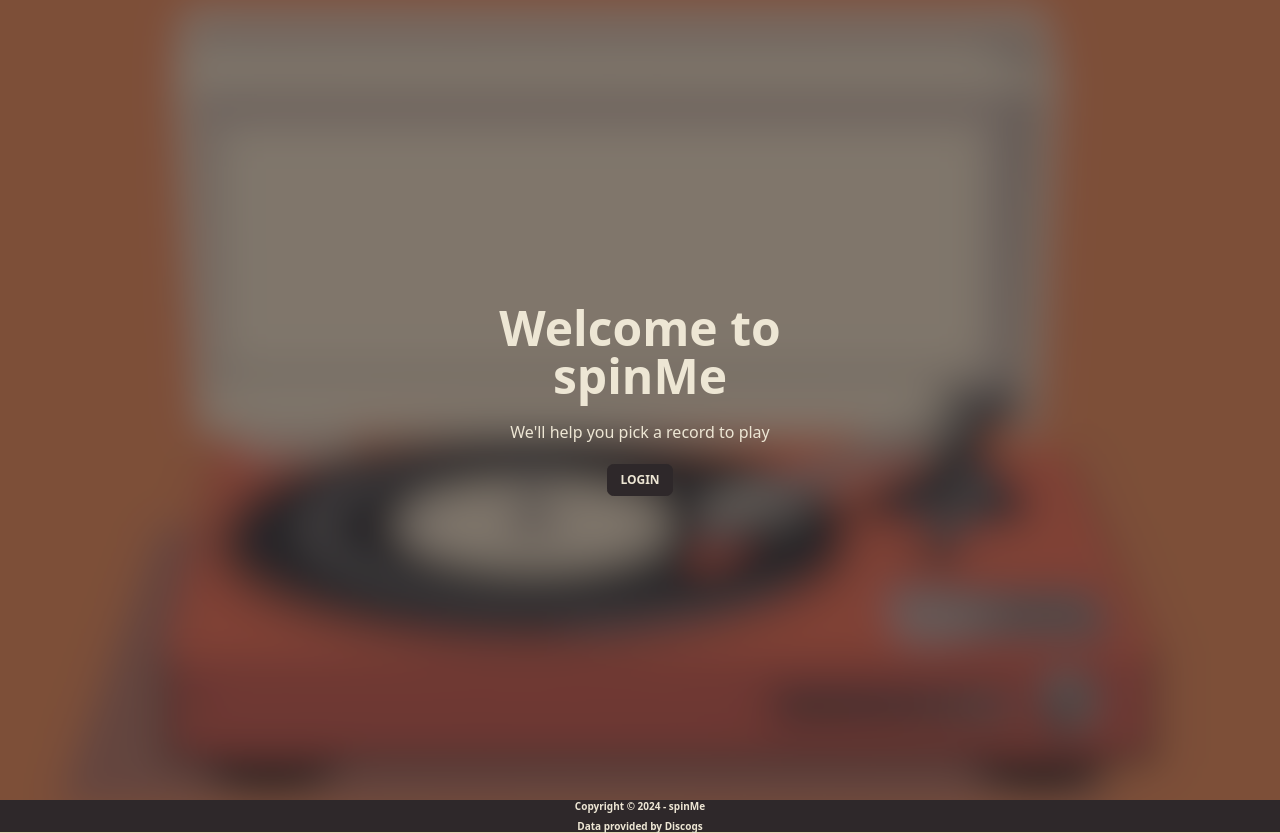
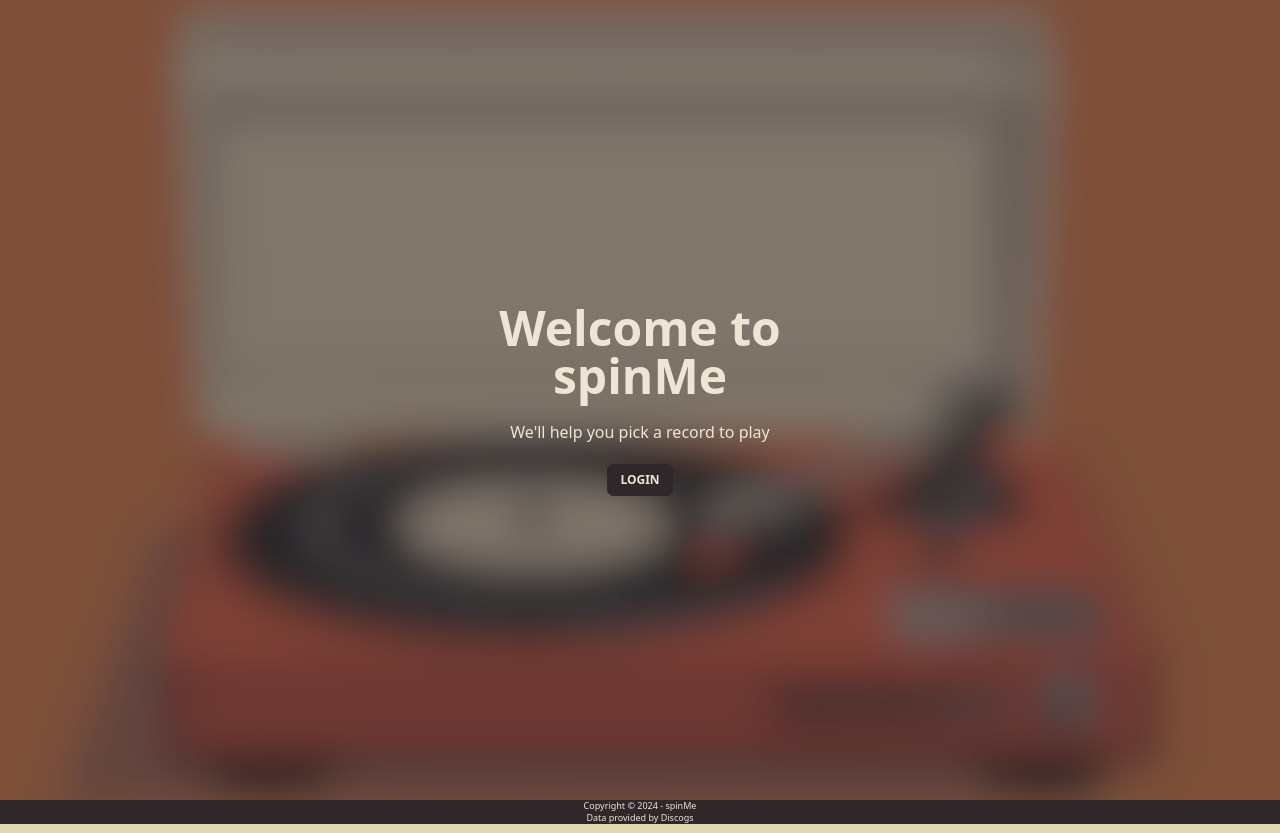
Before and after one commit to adarkknight/spinMe, a Next.js app: page / in a window 1280 px wide. Built offline with nearby package versions, Linux system fonts and the light colour scheme.

Commit message:
ACT-30 Adjusted spacing between the divs in the footer

```diff
--- a/app/footer.tsx
+++ b/app/footer.tsx
@@ -3,8 +3,8 @@
 
 const Footer = () => {
   return (
-    <footer className="footer footer-center bg-neutral font-semibold text-neutral-content text-[10px] leading-3">
-      <aside>
+    <footer className="footer footer-center bg-neutral text-neutral-content text-[9px] leading-3">
+      <aside className="-space-y-2">
         <div>Copyright © 2024 - spinMe</div>
         <div>Data provided by
           <a href="https://www.discogs.com/" target='_blank' rel='noopener noreferrer' className="link link-hover"> Discogs
```
